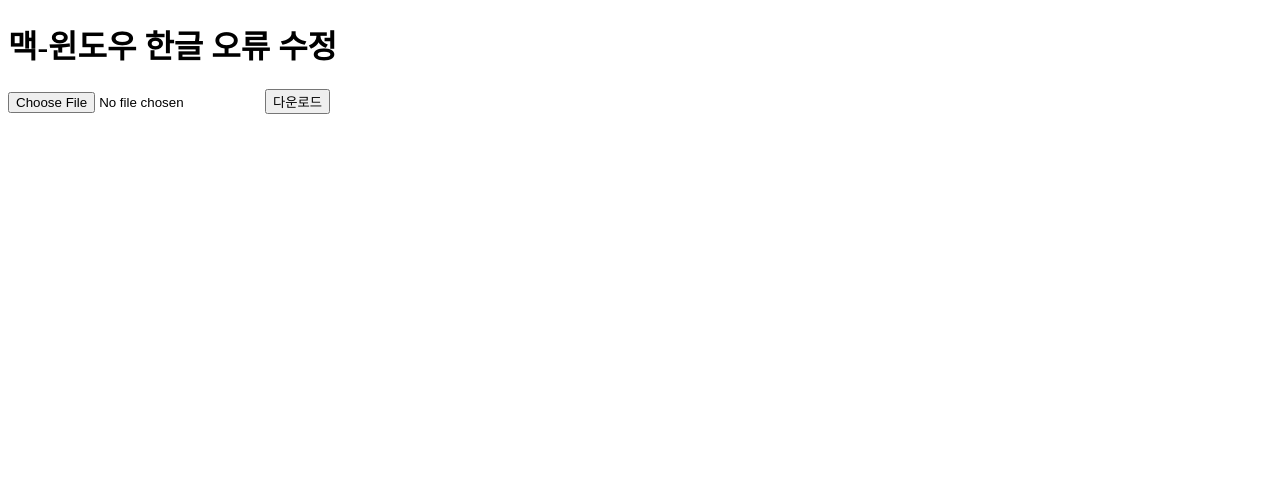
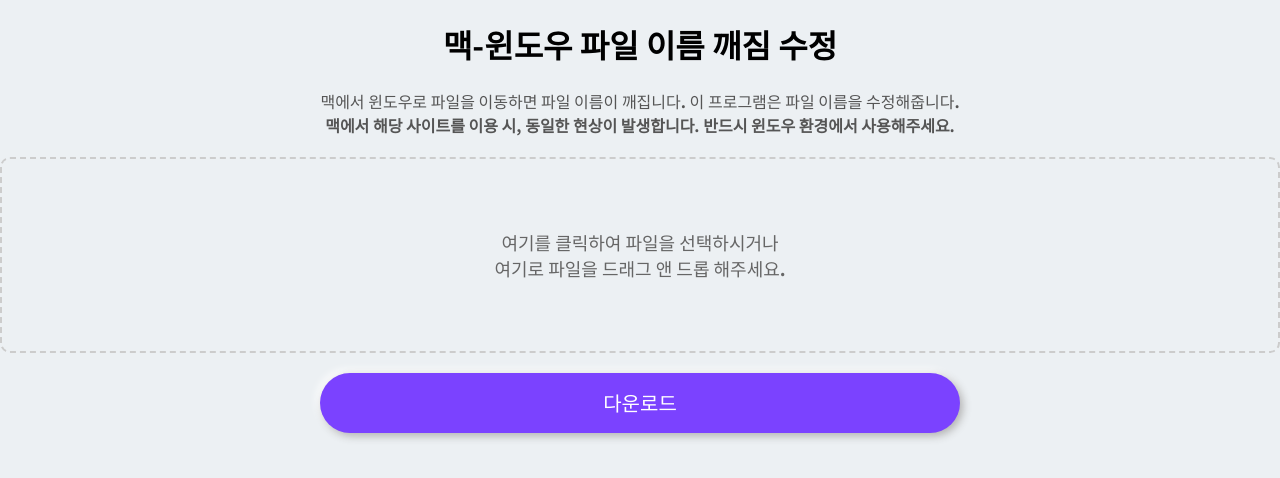
Before and after one commit to leehyowon14/win-mac_hangul_transfer, a SvelteKit app: page / in a window 1280 px wide. Shown: the top 478 px of the page. Built offline with nearby package versions, Linux system fonts and the light colour scheme.

Commit message:
CSS 적용

```diff
--- a/src/app.html
+++ b/src/app.html
@@ -1,6 +1,9 @@
 <!doctype html>
 <html lang="en">
 	<head>
+		<link rel="preconnect" href="https://fonts.googleapis.com">
+    	<link rel="preconnect" href="https://fonts.gstatic.com" crossorigin>
+    	<link href="https://fonts.googleapis.com/css2?family=Noto+Sans+KR:wght@700&display=swap" rel="stylesheet">
 		<meta charset="utf-8" />
 		<link rel="icon" href="%sveltekit.assets%/favicon.png" />
 		<meta name="viewport" content="width=device-width, initial-scale=1" />
--- a/src/routes/+page.svelte
+++ b/src/routes/+page.svelte
@@ -1,5 +1,89 @@
+<svelte:head>
+	<title>맥-윈도우 파일 이름 변환기</title>
+
+    <style>
+        body {
+            margin: 0px;
+            height: 100%;
+            width: 100%;
+            overflow: hidden;
+            font-family: 'Noto Sans KR', sans-serif;
+            align-items: center;
+            justify-content: center;
+            color: #555;
+            background-color: #ecf0f3;
+            overflow-y: scroll;
+        }
+        h1 {
+            text-align: center;
+            color: #000000;
+        }
+        .description {
+            text-align: center;
+        }
+
+        .file-input-wrapper {
+            text-align: center;
+            margin: 20px auto;
+            border: 2px dashed #ccc;
+            padding: 20px;
+            border-radius: 10px;
+        }
+
+        input[type="file"] {
+            display: none;
+        }
+
+        .file-label {
+            display: inline-block;
+            padding: 50px;
+            font-size: 18px;
+            color: #666;
+            border: none;
+            outline: none;
+            transition: box-shadow 0.3s ease-in-out;
+            cursor: pointer;
+        }
+
+        .file-name {
+            text-align: center;
+            font-size: 18px;
+            color: #333;
+            margin-top: 20px;
+        }
+
+        button {
+            outline: none;
+            border: none;
+            cursor: pointer;
+            width: 50%;
+            height:60px;
+            border-radius: 30px;
+            font-size:20px;
+            font-family: 'Noto Sans KR', sans-serif;
+            color: #fff;
+            text-align: center;
+            background-color: #7B42FF;
+            box-shadow: 3px 3px 8px #b1b1b1, -3px -3px 8px #fff;
+            transition: all 0.5s;
+            margin: 0 auto;
+            display: block;
+            margin-top: 20px;
+        }
+
+        button:hover {
+            background-color: #3e2180;
+        }
+
+        button:active {
+            background-color: #1f1140;
+        }
+    </style>
+</svelte:head>
+
 <script>
     import { onMount } from 'svelte';
+    let fileName = '';
 
     function handleDownload() {
       if (fileInput && fileInput.files.length > 0) {
@@ -15,11 +99,45 @@
       }
     }
 
+    function handleFileChange(event) {
+      const file = event.target.files[0];
+      if (file) {
+        fileName = file.name;
+      }
+    }
+
+    function handleDrop(event) {
+      event.preventDefault();
+      const file = event.dataTransfer.files[0];
+      if (file) {
+        fileName = file.name;
+        fileInput.files = event.dataTransfer.files;
+      }
+    }
+
+    function handleDragOver(event) {
+      event.preventDefault();
+    }
+
     onMount(() => {
       fileInput = document.getElementById('fileInput');
+      const dropArea = document.querySelector('.file-input-wrapper');
+      dropArea.addEventListener('drop', handleDrop);
+      dropArea.addEventListener('dragover', handleDragOver);
     });
 </script>
 
-<h1>맥-윈도우 한글 오류 수정</h1>
-<input type="file" id="fileInput"/>
+<h1>맥-윈도우 파일 이름 깨짐 수정</h1>
+<div class="description">
+    <p>맥에서 윈도우로 파일을 이동하면 파일 이름이 깨집니다. 이 프로그램은 파일 이름을 수정해줍니다.<br>
+    <b>맥에서 해당 사이트를 이용 시, 동일한 현상이 발생합니다. 반드시 윈도우 환경에서 사용해주세요.</b></p>
+</div>
+<div class="file-input-wrapper">
+    <label for="fileInput" class="file-label">여기를 클릭하여 파일을 선택하시거나<br>
+    여기로 파일을 드래그 앤 드롭 해주세요.</label>
+    <input type="file" id="fileInput" on:change={handleFileChange}/>
+    {#if fileName}
+        <div class="file-name">{fileName}</div>
+    {/if}
+</div>
 <button on:click={handleDownload}>다운로드</button>
```
